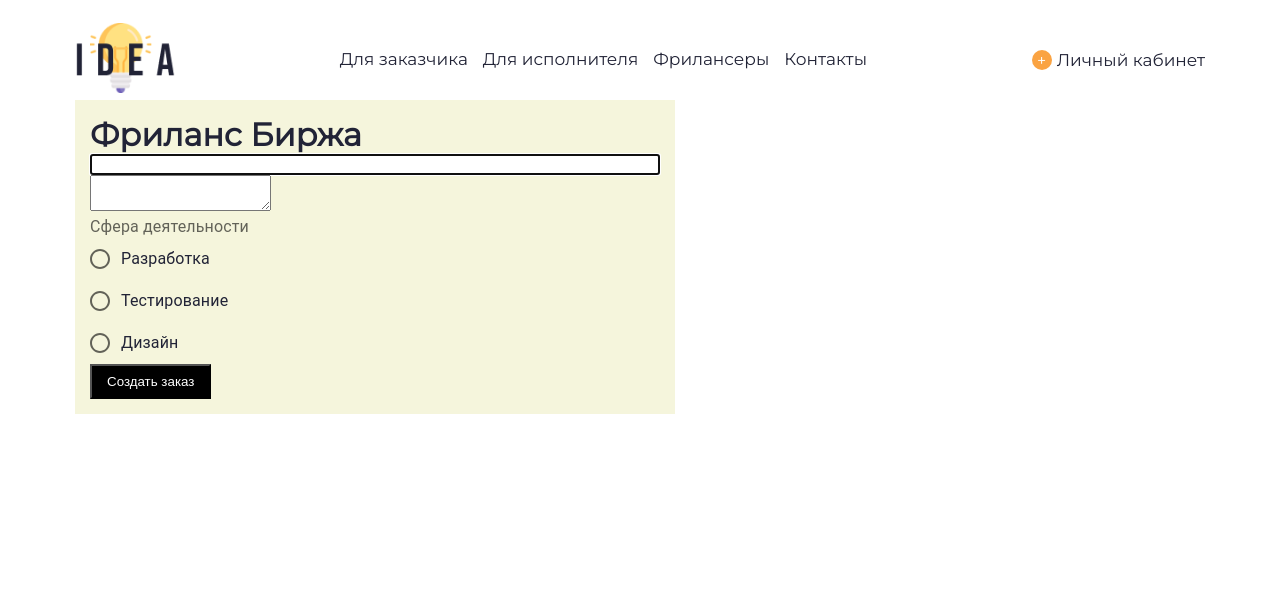
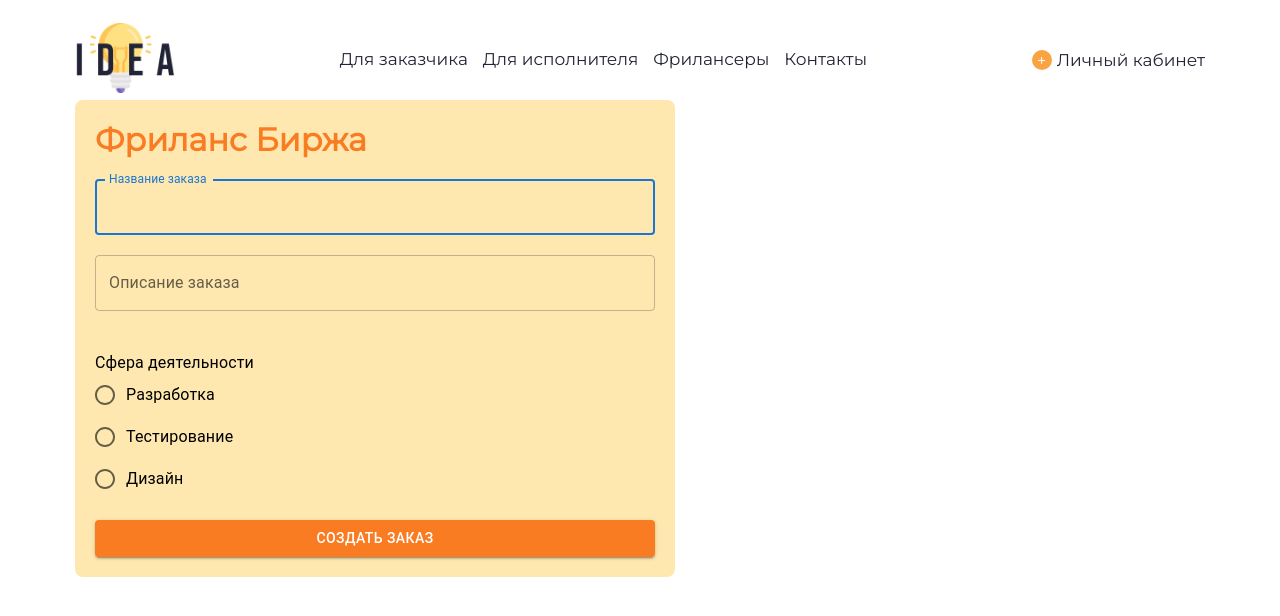
Before and after one commit to Don-Mihai/react-project-02, a React (Create React App) app: page /orders/create in a window 1280 px wide. Shown: the top 616 px of the page. Built offline with nearby package versions, Linux system fonts and the light colour scheme; no server answers; a web font is replaced by a local one.

Commit message:
[redisign]

```diff
--- a/src/components/CreateOrder/CreateOrder.scss
+++ b/src/components/CreateOrder/CreateOrder.scss
@@ -1,15 +1,37 @@
+$order-orange: #f97b22;
+$order-beige: #fee8b0;
+$order-black: #000000;
+$order-white: #ffffff;
+
 .order {
+    display: flex;
+    flex-direction: column;
+    padding: 20px;
     width: 600px;
-  padding: 15px;
-  background-color: beige;
+    gap: 20px;
+    border-radius: 8px;
+    background-color: $order-beige;
+    color: $order-black;
+
+    h1 {
+        color: $order-orange;
     }
 
-.order__input-name {
-  width: 100%;
+    .order__radios {
+        margin-top: 20px;
+        color: $order-black;
+
+        label {
+            color: $order-black;
+        }
     }
 
     .order__button {
-  padding: 8px 15px;
-  background-color: #000;
-  color: #fff;
+        background-color: $order-orange;
+        color: $order-white;
+
+        &:hover {
+            background-color: darken($order-orange, 10%);
         }
+    }
+}
--- a/src/components/CreateOrder/CreateOrder.tsx
+++ b/src/components/CreateOrder/CreateOrder.tsx
@@ -1,17 +1,18 @@
 import React from 'react';
 import { useRef, useState, useEffect } from 'react';
 import './CreateOrder.scss';
-import axios from 'axios';
 import { AppDispatch, RootState } from '../../redux/store';
 import { useDispatch, useSelector } from 'react-redux';
 import { create } from '../../redux/order/order';
-import { FormValuesOrder, IOrder, TCreateOrder, TYPE_FILTERS } from '../../redux/order/types';
+import { FormValuesOrder, TCreateOrder, TYPE_FILTERS } from '../../redux/order/types';
 import { getUserById } from '../../redux/user/user';
 import FormControl from '@mui/material/FormControl';
 import FormLabel from '@mui/material/FormLabel';
 import FormControlLabel from '@mui/material/FormControlLabel';
 import RadioGroup from '@mui/material/RadioGroup';
 import Radio from '@mui/material/Radio';
+import TextField from '@mui/material/TextField';
+import Button from '@mui/material/Button';
 
 function CreateOrder() {
     const [formValues, setFormValues] = useState<FormValuesOrder>({ name: '', describe: '', filter: '' });
@@ -26,21 +27,8 @@ function CreateOrder() {
         dispatch(getUserById(Number(localStorage.getItem('id'))));
     }, []);
 
-    // todo: перенести функцию в Orders и передать в качестве пропса в компонент Order [2]
-
-    const handleChange = (event: React.ChangeEvent<HTMLInputElement>) => {
-        // взять данные инпута
-        setFormValues({ ...formValues, name: event.target.value });
-    };
-
-    const handleChangeSecondary = (event: React.ChangeEvent<HTMLTextAreaElement>) => {
-        // взять данные инпута
-        setFormValues({ ...formValues, describe: event.target.value });
-    };
-
-    const handleChangeThird = (event: React.ChangeEvent<HTMLInputElement>) => {
-        // взять данные инпута
-        setFormValues({ ...formValues, filter: event.target.value });
+    const handleChange = (event: React.ChangeEvent<any>) => {
+        setFormValues({ ...formValues, [event.target.name]: event.target.value });
     };
 
     const clearInput = () => {
@@ -60,8 +48,6 @@ function CreateOrder() {
             filter: formValues.filter,
         };
 
-        // console.log
-
         // todo: вынести валидацию в отдельную функцию. на входе она должна принимать объект значений, если валидацию не проходит то должна появится всплывашка [3]
         // валидация на заполнение полей
         if (!formValues?.describe?.length || !formValues?.name?.length || !formValues?.filter?.length) {
@@ -72,32 +58,23 @@ function CreateOrder() {
 
         clearInput();
     };
-
     return (
         <div className="order">
             <h1>Фриланс Биржа</h1>
-            {/* todo: подключить из materialUi инпут для названия заказа [1] */}
-            <input autoFocus ref={inputRef} name="name" className="order__input-name" onChange={handleChange} value={formValues?.name} />
-            {/* todo: подключить из materialUi tesxtarea для описания заказа [1] */}
-            <textarea name="describe" onChange={handleChangeSecondary} value={formValues?.describe}></textarea>
-            {/* todo: подключить из materialUi autocomplete/grouped для сферы деятельности [2] */}
-            {/* todo: подключить из materialUi textfield для ключевых навыков [1] */}
-            <div>
-                <FormControl className="order__radios">
-                    <FormLabel id="demo-radio-buttons-group-label">Сфера деятельности</FormLabel>
-                    <RadioGroup value={formValues.filter} onChange={handleChangeThird}>
-                        <FormControlLabel value={TYPE_FILTERS.DEV} control={<Radio />} label="Разработка" />
-                        <FormControlLabel value={TYPE_FILTERS.TEST} control={<Radio />} label="Тестирование" />
-                        <FormControlLabel value={TYPE_FILTERS.DESIGN} control={<Radio />} label="Дизайн" />
-                    </RadioGroup>
-                </FormControl>
-            </div>
+            <TextField autoFocus inputRef={inputRef} name="name" label="Название заказа" onChange={handleChange} value={formValues.name} />
+            <TextField name="describe" label="Описание заказа" onChange={handleChange} value={formValues.describe} />
+            <FormControl className="order__radios">
+                <FormLabel id="demo-radio-buttons-group-label">Сфера деятельности</FormLabel>
+                <RadioGroup value={formValues.filter} name="filter" onChange={handleChange}>
+                    <FormControlLabel value="dev" control={<Radio />} label="Разработка" />
+                    <FormControlLabel value="test" control={<Radio />} label="Тестирование" />
+                    <FormControlLabel value="design" control={<Radio />} label="Дизайн" />
+                </RadioGroup>
+            </FormControl>
 
-            <div>
-                <button className={'order__button'} onClick={placeOrder}>
-                    Создать заказ
-                </button>
-            </div>
+            <Button className={'order__button'} onClick={placeOrder} variant="contained" color="primary">
+                Создать заказ
+            </Button>
         </div>
     );
 }
--- a/src/components/Order/Order.tsx
+++ b/src/components/Order/Order.tsx
@@ -1,41 +1,40 @@
-import IconButton from '@mui/material/IconButton';
+import React, { useState, useEffect } from 'react';
+import { useSelector, useDispatch } from 'react-redux';
+import { IconButton, Menu, MenuItem, TextField } from '@mui/material';
 import DeleteIcon from '@mui/icons-material/Delete';
 import EditIcon from '@mui/icons-material/Edit';
 import SaveIcon from '@mui/icons-material/Save';
 import MoreVertIcon from '@mui/icons-material/MoreVert';
-import { useEffect, useState } from 'react';
-import { FormValuesOrder } from '../../redux/order/types';
-import Menu from '@mui/material/Menu';
-import MenuItem from '@mui/material/MenuItem/MenuItem';
 import PaymentsIcon from '@mui/icons-material/Payments';
 import RemoveRedEyeIcon from '@mui/icons-material/RemoveRedEye';
 import AccessTimeIcon from '@mui/icons-material/AccessTime';
 import ChatBubbleOutlineIcon from '@mui/icons-material/ChatBubbleOutline';
-import React from 'react';
-import './Order.scss';
-import { useDispatch, useSelector } from 'react-redux';
 import { AppDispatch, RootState } from '../../redux/store';
-import { edit, getUserById, registration } from '../../redux/user/user';
+import { edit, getUserById } from '../../redux/user/user';
 import { ROLES } from '../../redux/user/types';
 import { create } from '../../redux/bookmark/bookmark';
 import { TCreateBookmark } from '../../redux/bookmark/types';
+import './Order.scss';
+import { FormValuesOrder, IOrder } from '../../redux/order/types';
 
-// todo: описать интерфейс для пропсов [1]
+type Props = {
+    object: any;
+    onDelete: (id: number) => void;
+    onEdit: (payload: IOrder) => Promise<void>;
+};
 
-const Order = ({ object, onDelete, onEdit }: any) => {
+const Order: React.FC<Props> = ({ object, onDelete, onEdit }) => {
     const [formValues, setFormValues] = useState<FormValuesOrder>({
         name: object.name,
         describe: object.describe,
         filter: object.filter,
     });
     const [editMode, setEditMode] = useState<boolean>(false);
-
-    const [anchorEl, setAnchorEl] = React.useState<null | HTMLElement>(null);
+    const [anchorEl, setAnchorEl] = useState<null | HTMLElement>(null);
     const openOptions = Boolean(anchorEl);
 
     const user = useSelector((state: RootState) => state.user.currentUser);
     const isMyOrder = user.id === object.userId;
-
     const dispatch = useDispatch<AppDispatch>();
 
     useEffect(() => {
@@ -43,6 +42,14 @@ const Order = ({ object, onDelete, onEdit }: any) => {
             // setFormValues({ name: data.payload.name});
         });
     }, []);
+
+    const handleClick = (event: React.MouseEvent<HTMLElement>) => {
+        setAnchorEl(event.currentTarget);
+    };
+
+    const handleClose = () => {
+        setAnchorEl(null);
+    };
 
     const onClickEdit = () => {
         setEditMode(!editMode);
@@ -62,59 +69,30 @@ const Order = ({ object, onDelete, onEdit }: any) => {
         dispatch(create(payload));
     };
 
-    const handleClick = (event: React.MouseEvent<HTMLElement>) => {
-        setAnchorEl(event.currentTarget);
-    };
-    const handleClose = () => {
-        setAnchorEl(null);
-    };
-
-    const handleChange = (event: React.ChangeEvent<HTMLInputElement>) => {
-        // взять данные инпута
-        setFormValues({ ...formValues, name: event.target.value });
-    };
-
-    const handleChangeSecondary = (event: React.ChangeEvent<HTMLTextAreaElement>) => {
-        // взять данные инпута
-        setFormValues({ ...formValues, describe: event.target.value });
+    const handleChange = (event: React.ChangeEvent<any>) => {
+        setFormValues({ ...formValues, [event.target.name]: event.target.value });
     };
 
     const onClickSave = () => {
-        onEdit({ ...formValues, id: object.id });
+        onEdit({ ...formValues, id: object.id, userId: object.userId });
         setEditMode(false);
     };
-
     return (
-        <div className="order-item" key={object.id} style={{ border: '1px solid black' }}>
-            <div>
+        <div className="order-item" key={object.id}>
+            <div className="order-item__content">
                 {editMode ? (
-                    <input type="text" onChange={handleChange} value={formValues?.name} />
+                    <input type="text" name="name" onChange={handleChange} value={formValues?.name} />
                 ) : (
-                    <div>
+                    <div className="order-item__content__title">
                         {object?.name} {object.userId}
                     </div>
                 )}
                 <br />
-                {editMode ? <textarea name="describe" onChange={handleChangeSecondary} value={formValues?.describe}></textarea> : <div>{object?.describe}</div>}
-            </div>
-
-            <div className="order-item__details">
-                <p>
-                    Отклики <ChatBubbleOutlineIcon></ChatBubbleOutlineIcon>
-                </p>
-                <p>
-                    Просмотры<RemoveRedEyeIcon></RemoveRedEyeIcon>
-                </p>
-                <p>
-                    Добавлено <AccessTimeIcon></AccessTimeIcon>
-                </p>
-            </div>
-            <div className="order-item__price">
-                <div>
-                    Договорная<PaymentsIcon></PaymentsIcon>
-                </div>
-
-                {/* <img></img> */}
+                {editMode ? (
+                    <textarea className="order-item__content__description" name="describe" onChange={handleChange} value={formValues?.describe}></textarea>
+                ) : (
+                    <div>{object?.describe}</div>
+                )}
             </div>
 
             {editMode && (
@@ -122,7 +100,6 @@ const Order = ({ object, onDelete, onEdit }: any) => {
                     <SaveIcon fontSize="small" />
                 </IconButton>
             )}
-
             <IconButton
                 aria-label="more"
                 id="long-button"
@@ -133,7 +110,7 @@ const Order = ({ object, onDelete, onEdit }: any) => {
             >
                 <MoreVertIcon />
             </IconButton>
-            {
+            {openOptions && (
                 <Menu
                     id="long-menu"
                     MenuListProps={{
@@ -145,19 +122,18 @@ const Order = ({ object, onDelete, onEdit }: any) => {
                     PaperProps={{
                         style: {
                             maxHeight: 48 * 4.5,
-                            // width: '20ch',
                         },
                     }}
                 >
                     {isMyOrder && (
+                        <>
                             <MenuItem key={'1'} onClick={onClickEdit}>
                                 <EditIcon fontSize="small" />
                             </MenuItem>
-                    )}
-                    {isMyOrder && (
                             <MenuItem key={'2'} onClick={onClickDelete}>
                                 <DeleteIcon fontSize="small" />
                             </MenuItem>
+                        </>
                     )}
 
                     {!isMyOrder && user.activeRole === ROLES.DEVELOPER && (
@@ -166,7 +142,7 @@ const Order = ({ object, onDelete, onEdit }: any) => {
                         </MenuItem>
                     )}
                 </Menu>
-            }
+            )}
         </div>
     );
 };
--- a/src/components/Orders/Orders.tsx
+++ b/src/components/Orders/Orders.tsx
@@ -107,7 +107,7 @@ function Orders({ className }: Props) {
                 orders
                     ?.filter(order => getArrFromObjByTrue(filters).includes(order.filter) || getArrFromObjByTrue(filters).includes(TYPE_FILTERS.All))
                     ?.filter(object => filterOrders(object, search))
-                    .map((object, index) => <Order onDelete={handleDelete} onEdit={handleEdit} object={object} index={index} />)
+                    .map(object => <Order onDelete={handleDelete} onEdit={handleEdit} object={object} />)
             )}
         </div>
     );
```
Also changed, not shown: src/components/Order/Order.scss (+55 -0 lines), src/index.tsx (+0 -12 lines), src/pages/ProfileOrders/ProfileOrders.scss (deleted, +0 -16 lines), src/pages/ProfileOrders/index.tsx (deleted, +0 -41 lines). Lines whose indentation alone changed are shown as unchanged.
